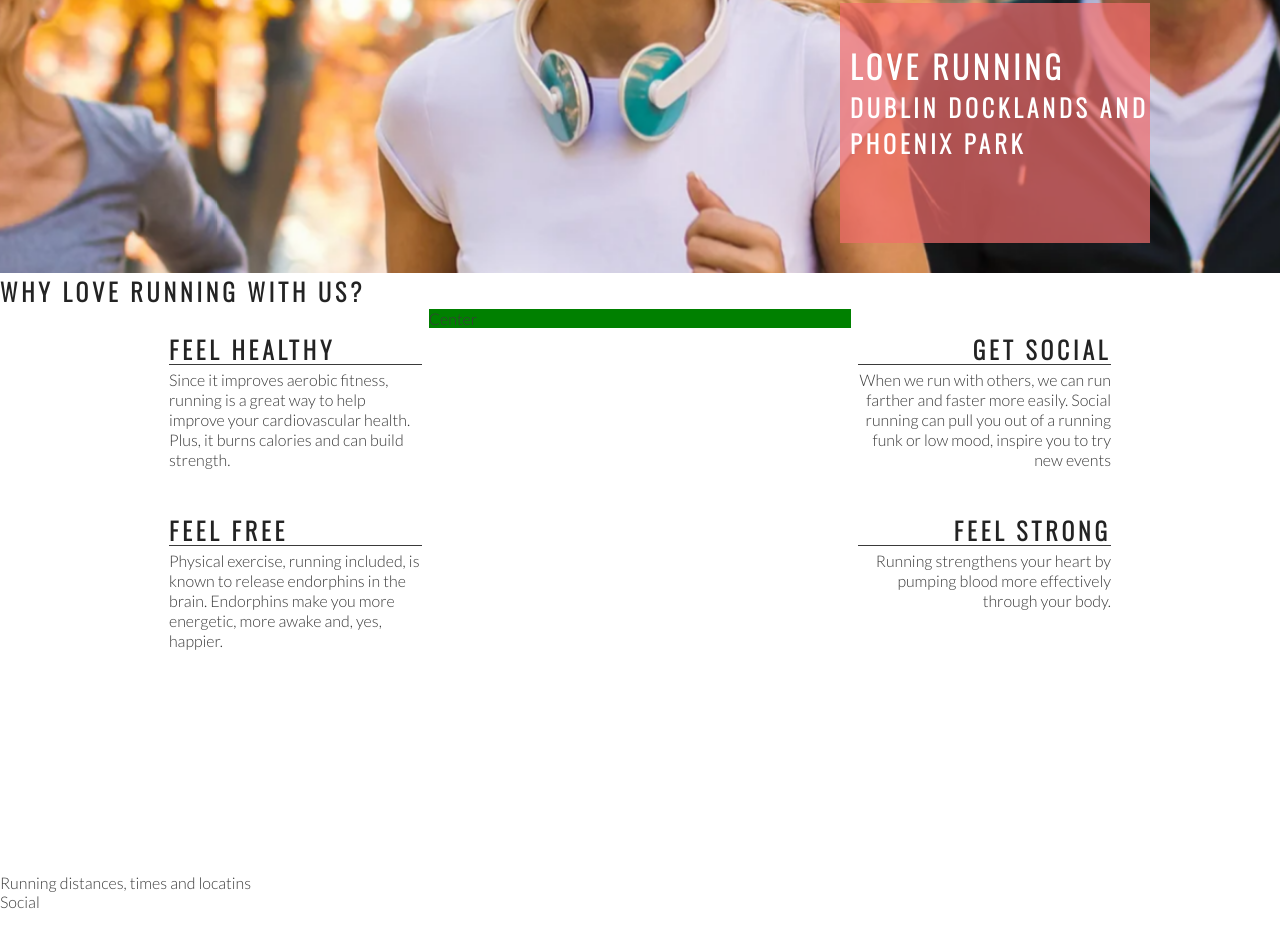
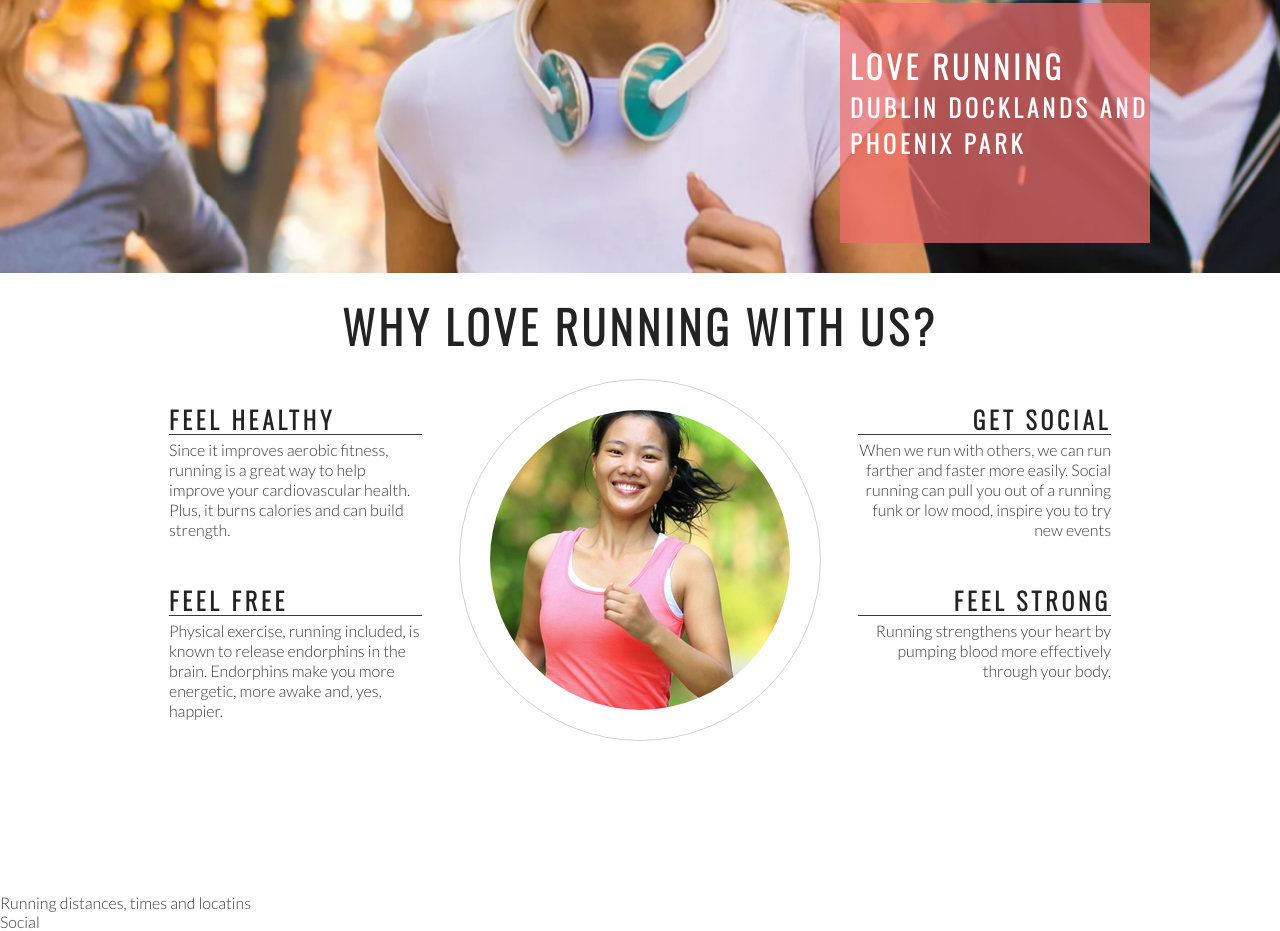
Before and after one commit to Pegrume88/Love-running, a plain HTML site: page index.html in a window 1280 px wide. Shown: the part 402-1333 px from the top of the page. Drawn offline with nearby package versions, Linux system fonts and the light colour scheme.

Commit message:
add club ethos central image and style into a circle

```diff
--- a/assets/css/style.css
+++ b/assets/css/style.css
@@ -104,7 +104,6 @@ h1, h2 {
 #center-about {
     width: 33%;
     margin: 0 auto;
-    background-color: green;
 }
 hr {
     border-top: 1px solid #3a3a3a;
@@ -134,3 +133,24 @@ hr {
 .right-about-heading p {
     text-align: right;
 }
+#welcome {
+    text-align: center;
+    margin: 20px;
+    font-size: 280%;
+
+}
+#circle-container {
+    width: 300px;
+    height: 300px;
+    padding: 30px;
+    border-style: solid;
+    border-color: lightgrey;
+    border-width: 1px;
+    border-radius: 50%;
+    margin: 0 auto;
+}
+#circle-cover-bg {
+    background: url(../images/ethos-center-image.jpeg) no-repeat center center;
+    height: 100%;
+    border-radius: 50%;
+}
--- a/index.html
+++ b/index.html
@@ -39,7 +39,7 @@
         </div>
     </section>
     <section id="club-ethos">
-        <h1>Why Love Running With Us?</h1>
+        <h2 id="welcome">Why Love Running With Us?</h2>
         <div id="left-about">
             <div class="left-about-heading">
                 <h2>Feel Healthy</h2>
@@ -70,7 +70,13 @@
                 <p>Running strengthens your heart by pumping blood more effectively through your body.</p>
             </div>
         </div>
-        <div id="center-about">Center</div>
+        <div id="center-about">
+            <div id="circle-container">
+                <div id="circle-cover-bg">
+
+                </div>
+            </div>
+        </div>
     </section>
     </section>
     <section>Running distances, times and locatins</section>
```
Also changed, not shown: assets/images/ethos-center-image.jpeg (added).
